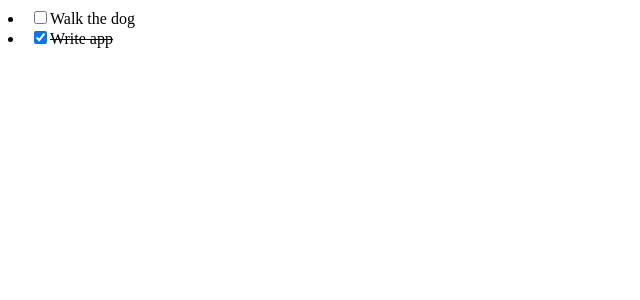
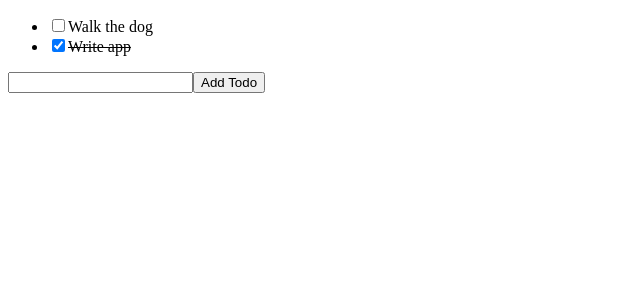
Before and after one commit to ocup0311/React-Todo-list-by-ts, a React (Create React App) app: page / in a window 1280 px wide. Shown: the top 300 px of the page, without its empty margins (0-640 px from the left). Built offline with nearby package versions, Linux system fonts and the light colour scheme.

Commit message:
add addTodoForm

```diff
--- a/src/App.tsx
+++ b/src/App.tsx
@@ -1,5 +1,7 @@
 import React from 'react';
-import TodoListItem from './components/TodoListItem';
+import TodoList from './components/TodoList';
+import AddTodoForm from './components/AddTodoForm';
+
 
 const initialTodos: Todo[] = [
   {
@@ -31,10 +33,18 @@ const App: React.FC = () => {
     setTodos(newTodos);
   };
 
+  const addTodo: AddTodo = (text: string) => {
+    const newTodo = { text, complete: false };
+    setTodos([...todos, newTodo]);
+  };
+
   return (
   <>
-    <TodoListItem todo={todos[0]} toggleTodo={toggleTodo}/>
-    <TodoListItem todo={todos[1]} toggleTodo={toggleTodo}/>
+    <TodoList
+      todos={todos}
+      toggleTodo={toggleTodo}
+    />
+    <AddTodoForm addTodo={addTodo} />
   </>
   );
 }
--- /dev/null
+++ b/src/components/AddTodoForm.tsx
@@ -0,0 +1,37 @@
+import React from 'react';
+
+interface Props {
+  addTodo: AddTodo;
+}
+
+const AddTodoForm: React.FC<Props> = ({ addTodo }) => {
+  // hook
+  const [text, setText] = React.useState('');
+
+  // function
+  const onChange = (e:any) => {
+    setText(e.target.value)
+   }
+
+  const onClick = (e:any) => {
+    e.preventDefault();
+    addTodo(text);
+    setText('');
+   }
+
+  return (
+    <form>
+      <input type="text" value={text} onChange={onChange} />
+      <button type="submit" onClick={onClick}>Add Todo</button>
+    </form>
+  );
+};
+
+export default AddTodoForm;
+
+
+const styles={
+  complete:{textDecoration: 'line-through'},
+
+  uncomplete:{},
+}
--- /dev/null
+++ b/src/components/TodoList.tsx
@@ -0,0 +1,20 @@
+import React from 'react';
+import TodoListItem from './TodoListItem';
+
+interface Props {
+  todos: Todo[];
+  toggleTodo: ToggleTodo;
+}
+
+const TodoList: React.FC<Props> = ({ todos, toggleTodo }) => {
+
+return (
+<ul>
+  {todos.map(todo => (
+    <TodoListItem key={todo.text} todo={todo} toggleTodo={toggleTodo}/>
+  ))}
+</ul>
+)
+};
+
+export default TodoList;
--- a/src/types.d.ts
+++ b/src/types.d.ts
@@ -4,3 +4,5 @@ interface Todo {
   }
 
 type ToggleTodo = (selectedTodo: Todo) => void;
+
+type AddTodo = (text: string) => void;
```
Also changed, not shown: src/components/TodoListItem.tsx (+4 -4 lines).
